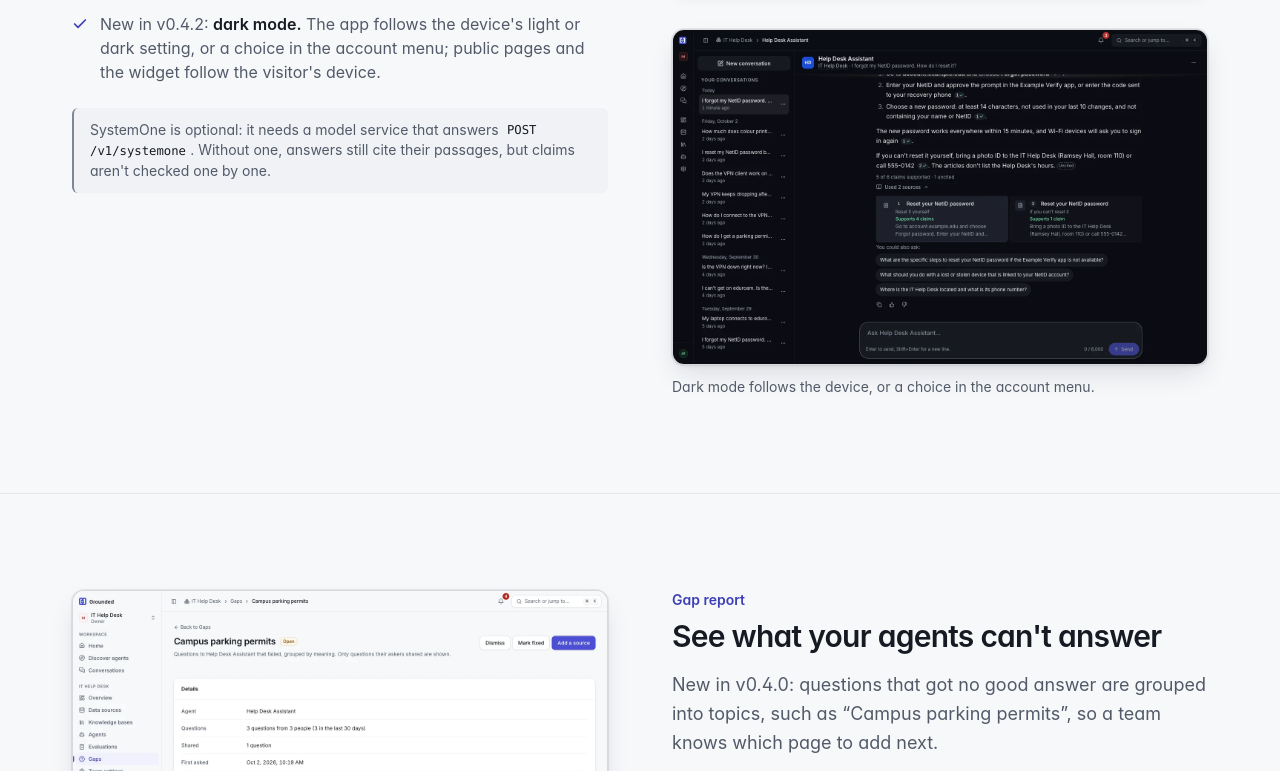
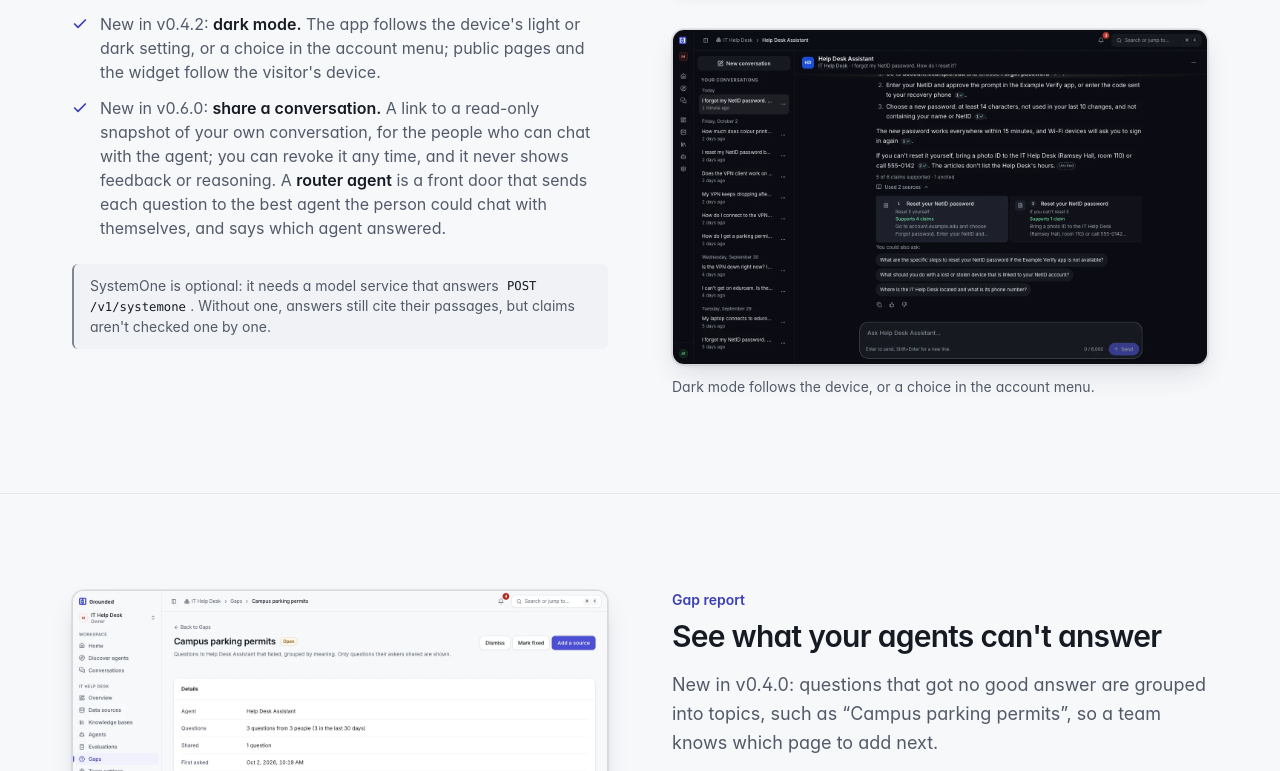
Before and after one commit to ncecere/grounded-website, a Next.js app: page / in a window 1280 px wide. Shown: the part 3369-4140 px from the top of the page. Built offline with nearby package versions, Linux system fonts and the light colour scheme.

Commit message:
v0.6.0: the install snippet's ref, and lines on sharing, routers, templates, team requests and webhooks (hold until released)

```diff
--- a/app/page.tsx
+++ b/app/page.tsx
@@ -227,7 +227,7 @@ const apiExample = `curl https://grounded.example.org/v1/chat/completions \\
 
 const kustomizeExample = `# kustomization.yaml in your own overlay repository
 resources:
-  - https://github.com/ncecere/grounded//deploy/kubernetes/base?ref=v0.5.0
+  - https://github.com/ncecere/grounded//deploy/kubernetes/base?ref=v0.6.0
 images:
   - name: ghcr.io/ncecere/grounded
     digest: sha256:<digest from the release notes>`;
@@ -297,6 +297,12 @@ function Features() {
           <>
             New in v0.4.2: <Strong>dark mode.</Strong> The app follows the device&apos;s light or dark setting, or a
             choice in the account menu; public pages and the widget follow the visitor&apos;s device.
+          </>,
+          <>
+            New in v0.6.0: <Strong>share a conversation.</Strong> A link to a read-only snapshot of your own
+            conversation, for the people who can chat with the agent; you can revoke it any time, and it never shows
+            feedback or reasoning. A <Strong>router agent</Strong> is a front door that sends each question to the best
+            agent the person could chat with themselves, and says which agent answered.
           </>,
         ]}
         note={
@@ -471,6 +477,11 @@ function Features() {
             An <Strong>audit log</Strong> of every change, and an access log. Team analytics never contain message
             content.
           </>,
+          <>
+            New in v0.6.0: people can <Strong>ask for a team</Strong> in the app and platform admins approve or decline
+            it (optional, off until you turn it on), and a new agent can <Strong>start from a template</Strong>: how an
+            agent answers, never what it answers from or who may use it.
+          </>,
         ]}
         media={<Shots slots={["admin-overview-features"]} />}
       />
@@ -575,6 +586,11 @@ function Features() {
           <>
             Public agents get per-IP and per-session rate limits, daily query and token caps, a platform-wide switch
             and a kill switch.
+          </>,
+          <>
+            New in v0.6.0: <Strong>webhooks.</Strong> Signed, retried events (a source synced or failed, an agent
+            published, an answer rated) go to hosts a platform admin approved. They carry IDs and summaries, never
+            transcripts or document text.
           </>,
         ]}
         media={
```
